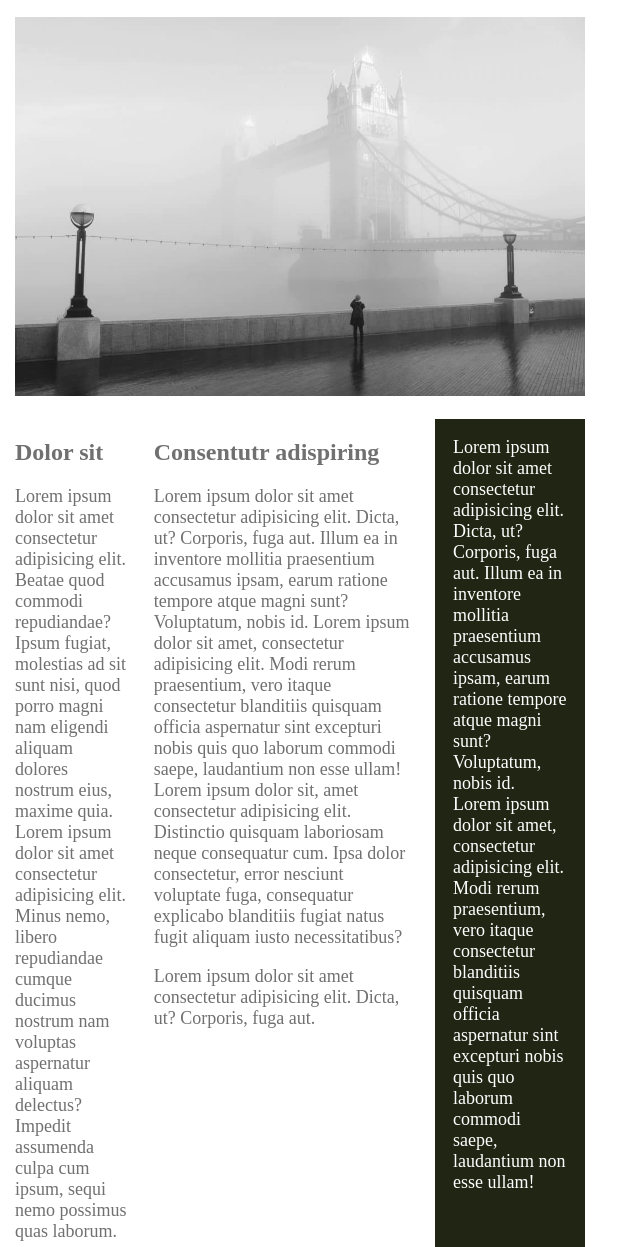
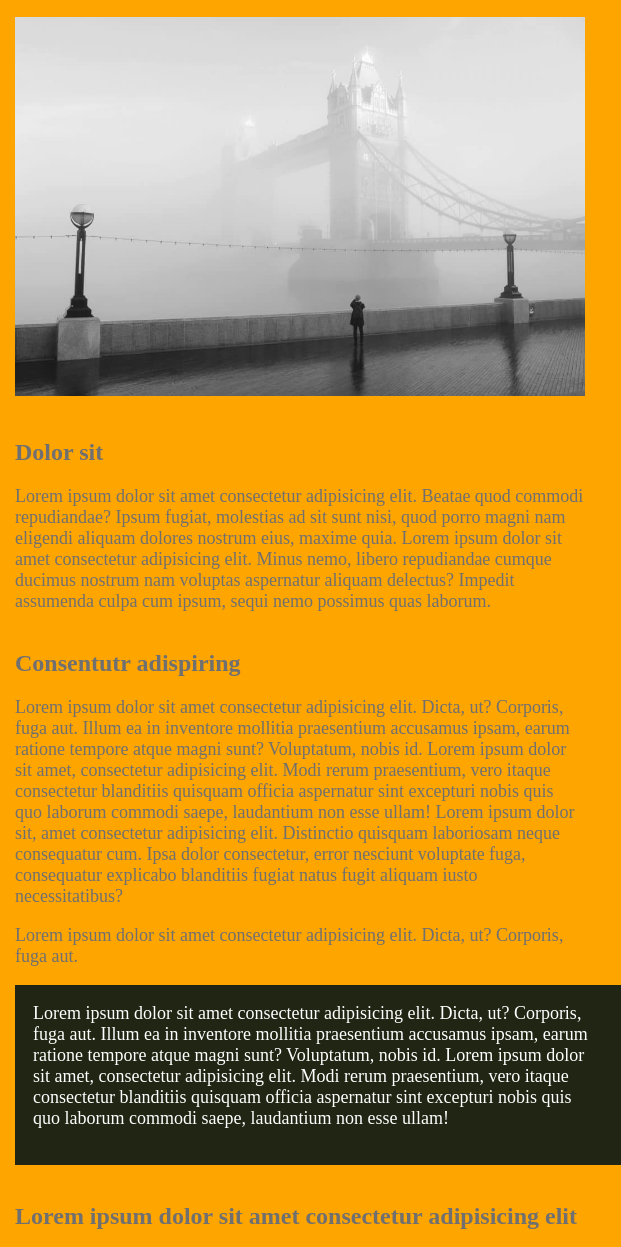
Before and after one commit to Jay-Khakim/responsive-web, a plain HTML site: page index.html in a window 600 px wide. Shown: the part 157-1404 px from the top of the page, 621 px wide, since content can reach past the window. Drawn offline with Linux system fonts and the light colour scheme.

Commit message:
Flex direction explained

```diff
--- a/css/styles.css
+++ b/css/styles.css
@@ -84,12 +84,26 @@ section{
     background: #2e354f;
     color: #fff;
 } */
+
+/* Start of ex 2 */
 body{
         font-size: 1.125rem;
         color: #707070;
         margin: 0;
 }
 
+
+/* @media (min-width: 400px) and (orientation: landscape){
+    body{
+        background: purple;
+    }
+} */
+
+@media (min-width: 450px ) and (max-width: 649px) {
+    body{
+        background: orange;
+    }
+}
 h1{
     font-size: 3rem;
     color: #212614;
@@ -116,11 +130,13 @@ img{
     margin: 0 auto;
 }
 
+
 .columns{
     display: flex;
     justify-content: space-between;
     margin: 1em 0;
 }
+
 .col-1{
     width: 20%;
 }
@@ -138,3 +154,18 @@ img{
     color: #fff;
     padding: 1em ;
 }
+
+@media(max-width: 600px){
+
+    .columns{
+        flex-direction: column;
+    }
+    .col-1,
+    .col-2,
+    .col-3{
+        width: 100%;
+    }
+}
+
+
+/* end of ex 2 */
```
Also changed, not shown: index.html (+9 -0 lines).
